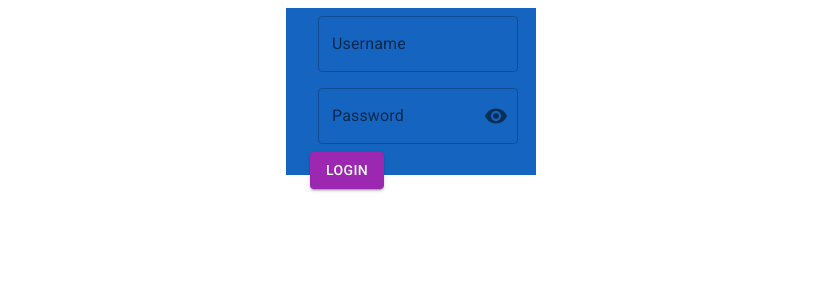
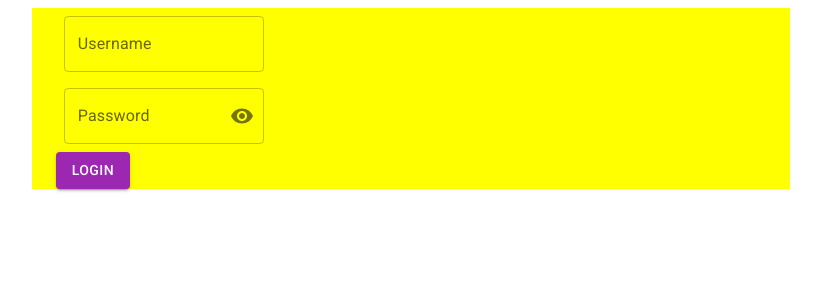
Before and after one commit to mkmuniz/Stormy, a React (Create React App) app in the folder games-api/: page /login in a window 1280 px wide. Shown: the top 300 px of the page, without its empty margins (229-1050 px from the left). Built offline with nearby package versions, Linux system fonts and the light colour scheme; the HTML template or start-up script is replaced by a standard one.

Commit message:
changing background color with styles properties from Material ui

```diff
--- a/games-api/src/pages/login/index.tsx
+++ b/games-api/src/pages/login/index.tsx
@@ -3,12 +3,12 @@ import Container from '@mui/material/Container';
 import { Button, FormControl, InputLabel, TextField } from '@mui/material';
 import { State } from './interface';
 import Box from '@mui/material/Box';
-import { styleContainer } from './style/style';
 import { InputAdornment } from '@mui/material';
 import VisibilityIcon from '@mui/icons-material/Visibility';
 import VisibilityOffIcon from '@mui/icons-material/VisibilityOff';
 import OutlinedInput from '@mui/material/OutlinedInput';
 import { IconButton } from '@mui/material';
+import { palette } from '@material-ui/system';
 
 export default function Login() {
     const [values, setValues] = React.useState<State>({
@@ -40,9 +40,21 @@ export default function Login() {
       console.log("Logged sucessfully!")
     }
 
+    const styles = {
+      container: {
+        display: 'flex',
+        alignItems: 'center',
+        height: '100vh',
+        background: 'linear-gradient(45deg, #aa6775 30%, #984355 90%)' // Works
+      },
+
+      child: {
+        backgroundColor: 'yellow' // Does nothing
+      }
+    };
 
     return<>
-        <Container color="primary" sx={styleContainer}>
+      <Container color="primary" sx={{width: '60%', height: '80%', margin: 'auto', color: styles.child}}>
           <FormControl onSubmit={doLogin}>
           <FormControl sx={{ m: 1, width: '25ch' }} variant="outlined">
             <InputLabel htmlFor="outlined-adornment-password">Username</InputLabel>
--- a/games-api/src/pages/login/style/style.ts
+++ /dev/null
@@ -1,9 +0,0 @@
-
-export const styleContainer = [{
-    height: 233,
-    width: 350,
-    backgroundColor: 'primary.dark',
-    maxHeight: { xs: 233, md: 167 },
-    maxWidth: { xs: 350, md: 250 },
-    margin: 'auto'
-}]
```
